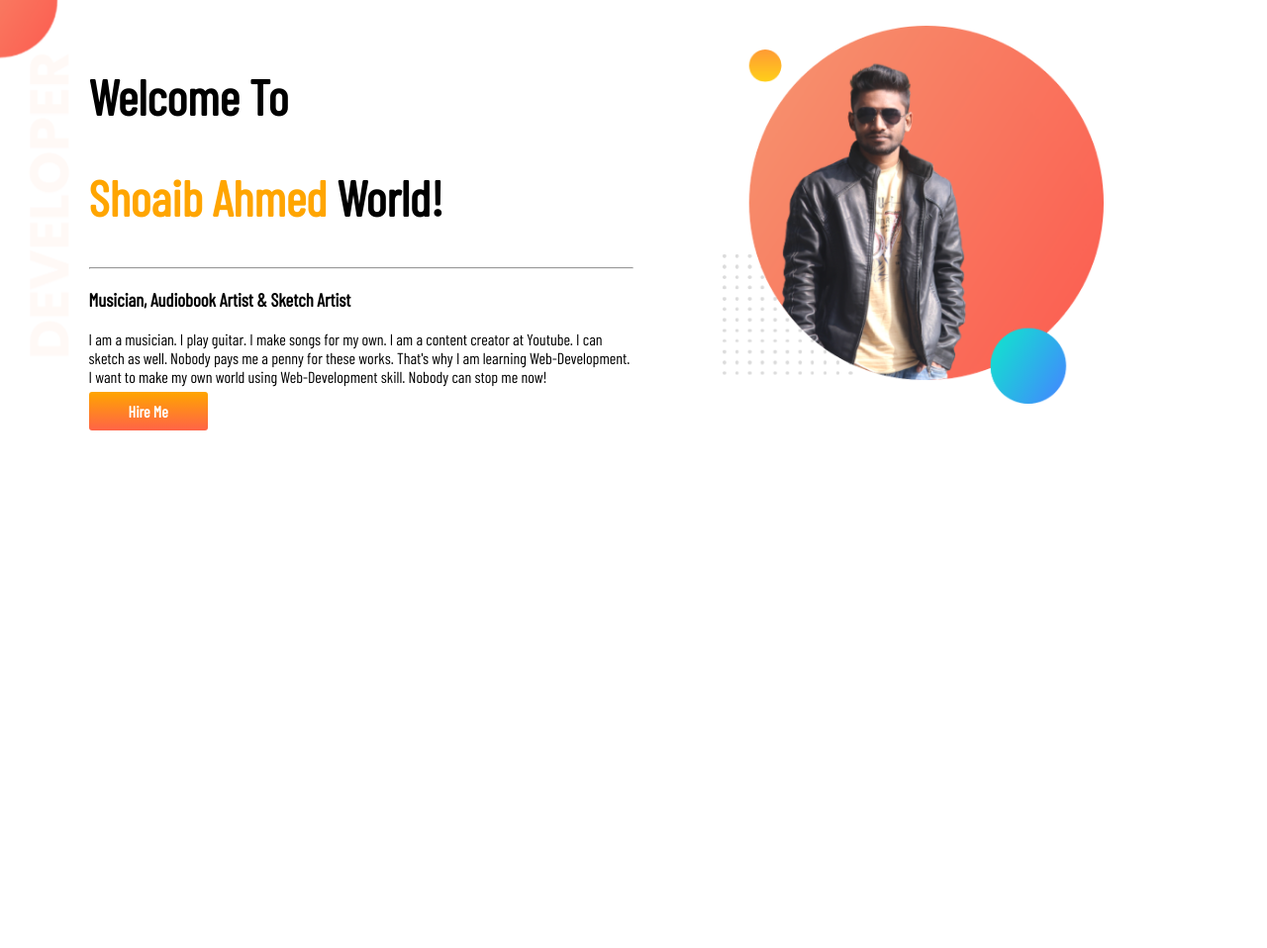
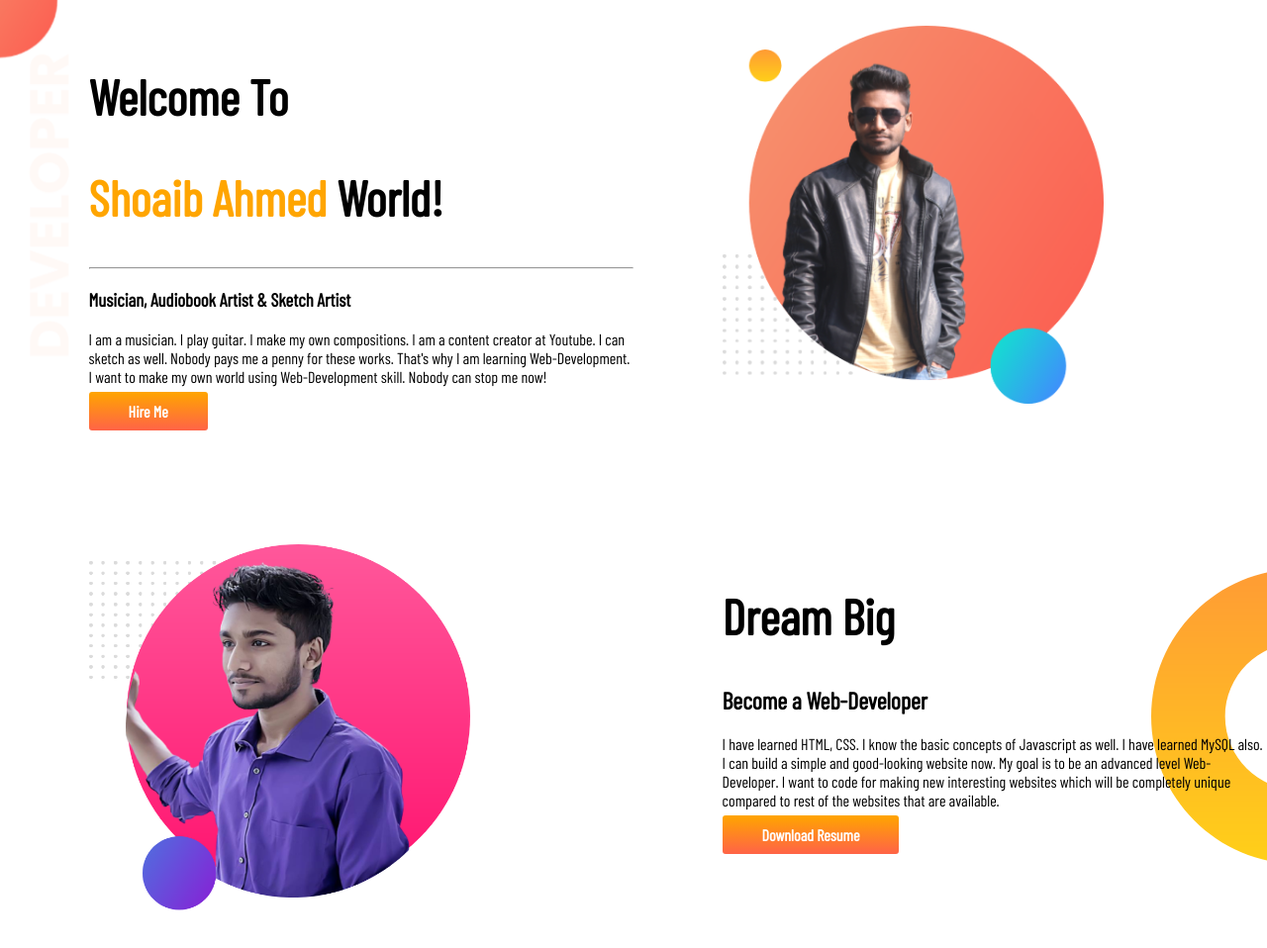
Before and after one commit to Shoaib72/developer-portfolio, a plain HTML site: page index.html in a window 1280 px wide. Shown: the whole page at 99% size. Before the commit the page ends 800 px from the top, so only its background shows below. Drawn offline with nearby package versions, Linux system fonts and the light colour scheme.

Commit message:
dream added

```diff
--- a/index.html
+++ b/index.html
@@ -19,17 +19,35 @@
             <h1><span id="Myname">Shoaib Ahmed</span> World!</h1>
             <hr>
             <h3>Musician, Audiobook Artist & Sketch Artist</h3>
-            <p>I am a musician. I play guitar. I make songs for my own. I am a content creator at Youtube. I can sketch
+            <p>I am a musician. I play guitar. I make my own compositions. I am a content creator at Youtube. I can
+                sketch
                 as
                 well. Nobody pays me a penny for these works. That's why I am learning Web-Development. I want to make
                 my
                 own world using Web-Development skill. Nobody can stop me now!</p>
-            <a class="link-button" target="_blank" href="linkedin.com/in/shoaib-ahammed-a49498244">Hire Me</a>
+            <a class="link-button" target="_blank" href="linkedin.com/in shoaib-ahammed-a49498244">Hire Me</a>
         </div>
         <div class="half-width">
             <img src="images/my-bg.png" alt="">
         </div>
     </section>
+    <section class="dream-big">
+        <div class="half-width">
+            <img src="images/me.png" alt="">
+
+        </div>
+        <div class="half-width">
+            <h1>Dream Big</h1>
+            <h2>Become a Web-Developer</h2>
+            <p>I have learned HTML, CSS. I know the basic concepts of Javascript as well. I have learned MySQL also. I
+                can build a simple and good-looking website now. My goal is to be an advanced level Web-Developer. I
+                want to code for making new interesting websites which will be completely unique compared to rest of the
+                websites that are available. </p>
+            <a class="link-button" target="_blank" href="linkedin.com/in shoaib-ahammed-a49498244">Download Resume</a>
+        </div>
+
+
+    </section>
 </body>
 
 </html>
--- a/style.css
+++ b/style.css
@@ -14,6 +14,7 @@ h1 {
 
 section {
     display: flex;
+    margin-bottom: 100px;
 }
 
 .half-width {
@@ -39,3 +40,9 @@ section {
     background-image: url(images/top-banner.png);
     background-repeat: no-repeat;
 }
+
+.dream-big {
+    background-image: url(images/dream-bg.png);
+    background-repeat: no-repeat;
+    background-position: right;
+}
```
Also changed, not shown: images/me.png (added).
